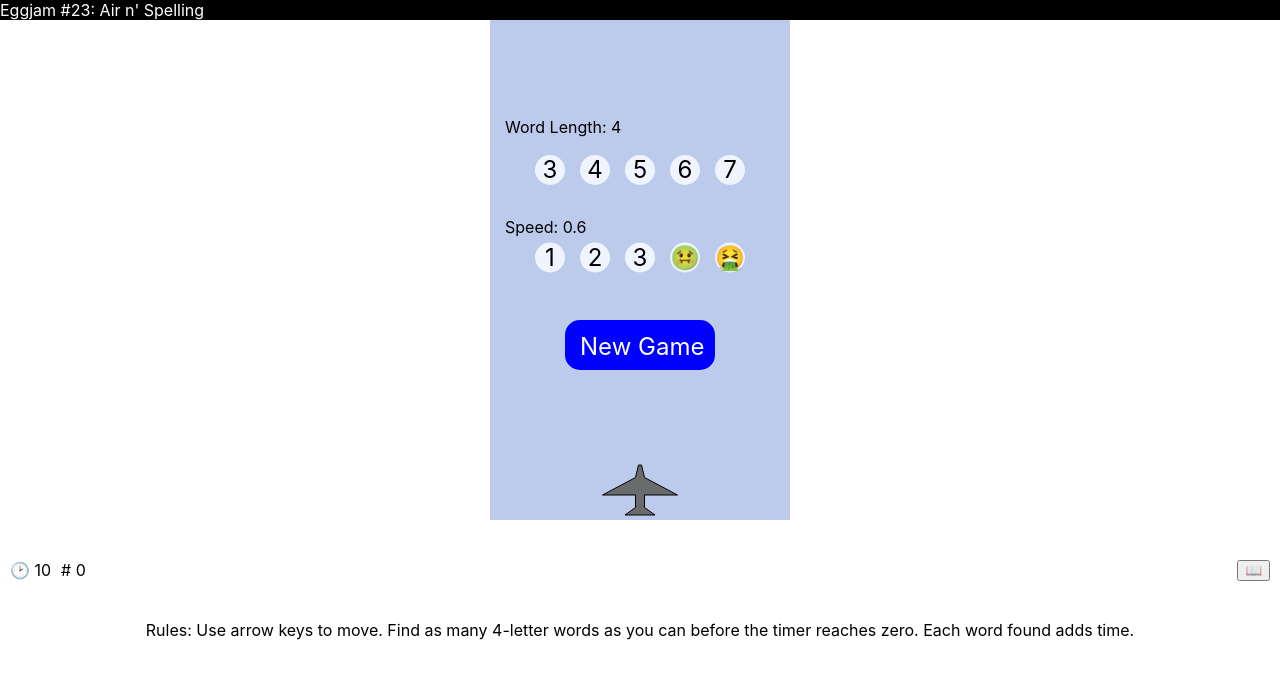
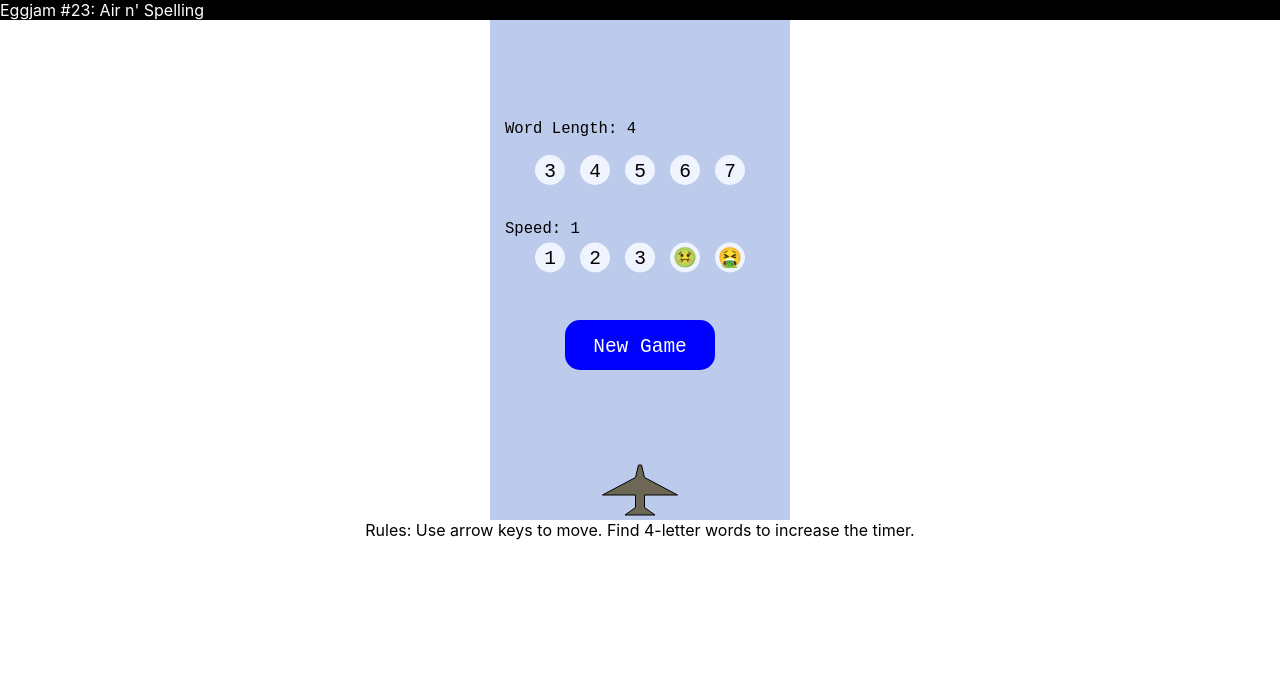
Before and after one commit to a-lexwein/word-grid-react, a React (Vite) app: page /eggjam23 in a window 1280 px wide. Shown: the top 678 px of the page. Built offline with nearby package versions, Linux system fonts and the light colour scheme.

Commit message:
scoreboard rework

```diff
--- a/src/components/Eggjam.jsx
+++ b/src/components/Eggjam.jsx
@@ -2,7 +2,7 @@ import React, { useState, useEffect, useRef } from 'react';
 import { scaleLinear } from 'd3-scale';
 import { newStartingLetters, newRow, rowsInLetters } from '../../helpers/eggjamHelpers';
 import wordInList from '../../helpers/wordInList';
-import Scoreboard from './Scoreboard';
+// import Scoreboard from './Scoreboard';
 import './Eggjam.css';
 
 export default function Eggjam() {
@@ -12,12 +12,13 @@ export default function Eggjam() {
     const [letters, updateLetters] = useState(() => newStartingLetters(11));
     const [currentGuess, updateGuess] = useState('');
     const [hist, updateHist] = useState([]);
-    const [timer, setTimer] = useState(15);
+    const [timer, setTimer] = useState(0);
     const [last5seconds, setLast5Seconds] = useState(false);
     const [gameState, setGameState] = useState('post-game');
     const [letterCount, setLetterCount] = useState(4);
     const [tickY, setTickY] = useState(0.6);
     const [endGameMessage, setEndGameMessage] = useState('')
+    const [gameHasBeenStarted, setGameHasBeenStarted] = useState(false)
 
     const [optionsModalOpen, setOptionsModalOpen] = useState(false);
     const optionsModalRef = useRef(null);
@@ -35,8 +36,20 @@ export default function Eggjam() {
     // const getScore = (hist) => Math.sum(...hist.map(x=>x.score))
 
     // Function to increment the timer by 5 seconds
-    const addTime = (s) => {
-        setTimer(prevTimer => prevTimer + s);
+    const addTime = (wordLength) => {
+        let bonusMap = {
+            3: 1,
+            4: 3,
+            5: 5,
+            6: 8,
+            7: 11,
+        }
+
+        // [
+        //  [3,4,5,6,7],
+        //  [1,3,5,8,10]
+        // ]
+        setTimer(prevTimer => prevTimer + bonusMap[wordLength]);
     };
 
     const log = (word, hist) => {
@@ -100,13 +113,15 @@ export default function Eggjam() {
 
                     // clearInterval(interval);
                     setGameState('post-game');
+                    setEndGameMessage(gameHasBeenStarted ? `You scored ${hist.map(x => x.score).reduce((x,y) => x + y, 0)} points` :'');
+
                     return 0;
                 }
             });
         }, 1000);
 
         return () => clearInterval(interval);
-    }, []);
+    }, [gameHasBeenStarted, hist]);
 
     // Game Loop for letters
     useEffect(() => {
@@ -227,15 +242,23 @@ export default function Eggjam() {
     const handleNewGame = () => {
         updateHist([]);
         updateGuess('');
-        setTimer(45);
-        // setTickY(0.7);
+        setTimer(30);
         updateLetters(newStartingLetters(11));
         setGameState('in-game');
+        setGameHasBeenStarted(true);
     };
+
+    const svgStyle = {
+        backgroundColor: '#bccaeb',
+        touchAction: 'none',
+        userSelect: 'none',
+        fontFamily: 'monospace'
+    }
+
 
     const gameSVG = <svg
         ref={svgRef}
-        style={{ backgroundColor: '#bccaeb' }}
+        style={svgStyle}
         height={height}
         width={width}
     >
@@ -275,8 +298,14 @@ export default function Eggjam() {
                 fill="gray"
 
             />
-        <text x={xScale(-60)} y={height/12} fill='black' fontSize="2em">
+        <text x={xScale(-40)} y={height/12} fill='black' fontSize="2em">
             {displayCurrentGuess()}
+        </text>
+        <text x={xScale(-90)} y={yScale(92)} fill='black' fontSize="1.3em">
+            &#128337;{timer}
+        </text>
+        <text x={xScale(-90)} y={yScale(82)} fill='black' fontSize="1.3em">
+            &#127775;{hist.map(x => x.score).reduce((x,y) => x + y, 0)}
         </text>
     </svg>
 
@@ -303,20 +332,28 @@ export default function Eggjam() {
         </g>
     }
 
+
+    const speedMap = {
+        0.6: '1',
+        1: '2',
+        1.4: '3',
+        2: '🤢',
+        2.5: '🤮'
+    }
     const menuSVG = <svg
         ref={svgRef}
-        style={{ backgroundColor: '#bccaeb' }}
+        style= {svgStyle}
         height={height}
         width={width}
         >
-            <text x={xScale(-90)} y={yScale(55)}>Word Length: {letterCount}</text>
+            <text x={xScale(-90)} y={yScale(55)} style={{fontSize: "1.2em"}}>Word Length: {letterCount}</text>
             {menuButton(-60,40, '3', () => setLetterCount(3))}
             {menuButton(-30,40, '4', () => setLetterCount(4))}
             {menuButton(0,40, '5', () => setLetterCount(5))}
             {menuButton(30,40, '6', () => setLetterCount(6))}
             {menuButton(60,40, '7', () => setLetterCount(7))}
 
-            <text x={xScale(-90)} y={yScale(15)}>Speed: {tickY}</text>
+            <text x={xScale(-90)} y={yScale(15)} style={{fontSize: "1.2em"}}>Speed: {speedMap[tickY]}</text>
             {menuButton(-60,5, '1', () => setTickY(0.6))}
             {menuButton(-30,5, '2', () => setTickY(1))}
             {menuButton(0,5, '3', () => setTickY(1.4))}
@@ -334,16 +371,25 @@ export default function Eggjam() {
                 rx="15"
             />
             <text
-                x={xScale(-40)}
-                y={yScale(-34)}
-                // textAnchor='middle'
-                // dy="0.35em"
+                x={xScale(0)}
+                y={yScale(-30)}
+                textAnchor='middle'
+                dy="0.35em"
                 fontSize="1.5em"
                 fill = "white"
             >New Game</text>
             </g>
 
-        <polygon points={getPolyPoints(xPos)} fill="#6a6b6c" stroke="black" />
+            <text
+                x={xScale(0)}
+                y={yScale(-60)}
+                textAnchor='middle'
+                dy="0.35em"
+                fontSize="1.5em"
+                fill = "#6d6755"
+            >{endGameMessage}</text>
+
+        <polygon points={getPolyPoints(xPos)} fill="#6d6755" stroke="black" />
     </svg>
 
 
@@ -351,12 +397,8 @@ export default function Eggjam() {
         <div className='App'>
             <div id='title'>Eggjam #23: Air n' Spelling</div>
             { gameState === 'in-game' ? gameSVG : menuSVG}
-            <Scoreboard
-                timer={timer}
-                history={hist}
-            />
             <div>
-                Rules: Use arrow keys to move. Find as many {letterCount}-letter words as you can before the timer reaches zero. Each word found adds time.
+                Rules: Use arrow keys to move. Find {letterCount}-letter words to increase the timer.
             </div>
         </div>
     );
```
Also changed, not shown: 1 other file (tests, documents, lock files or other folders).
